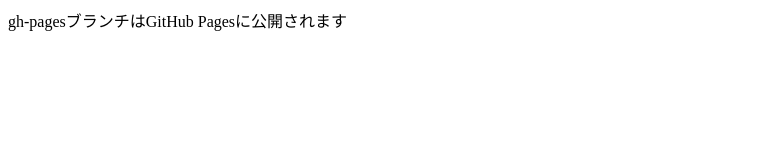
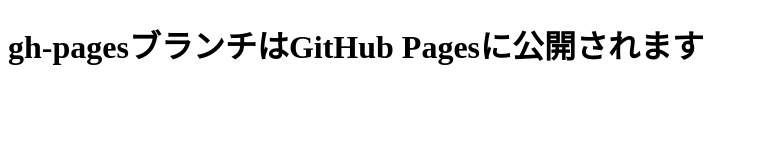
Before and after one commit to iinoto/git-study, a plain HTML site: page index.html in a window 1280 px wide. Shown: the whole page, without its empty margins (0-757 px from the left). Drawn offline with Linux system fonts and the light colour scheme.

Commit message:
[コミットメッセージ]とりあえずのコミット!

```diff
--- a/index.html
+++ b/index.html
@@ -7,6 +7,6 @@
     <title>Gitの勉強</title>
 </head>
 <body>
-    <hq>gh-pagesブランチはGitHub Pagesに公開されます</hq>
+    <h1>gh-pagesブランチはGitHub Pagesに公開されます</h1>
 </body>
 </html>
```
